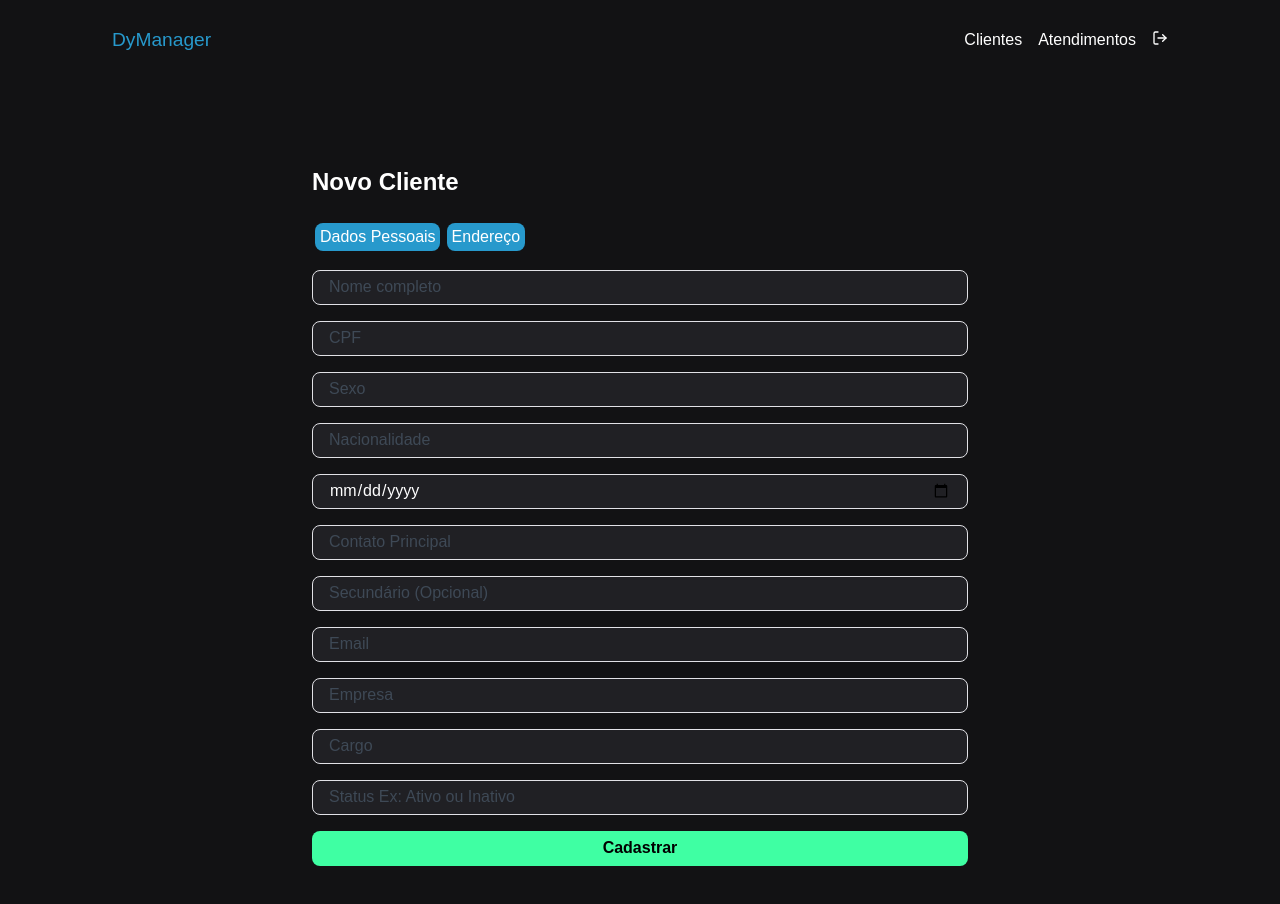
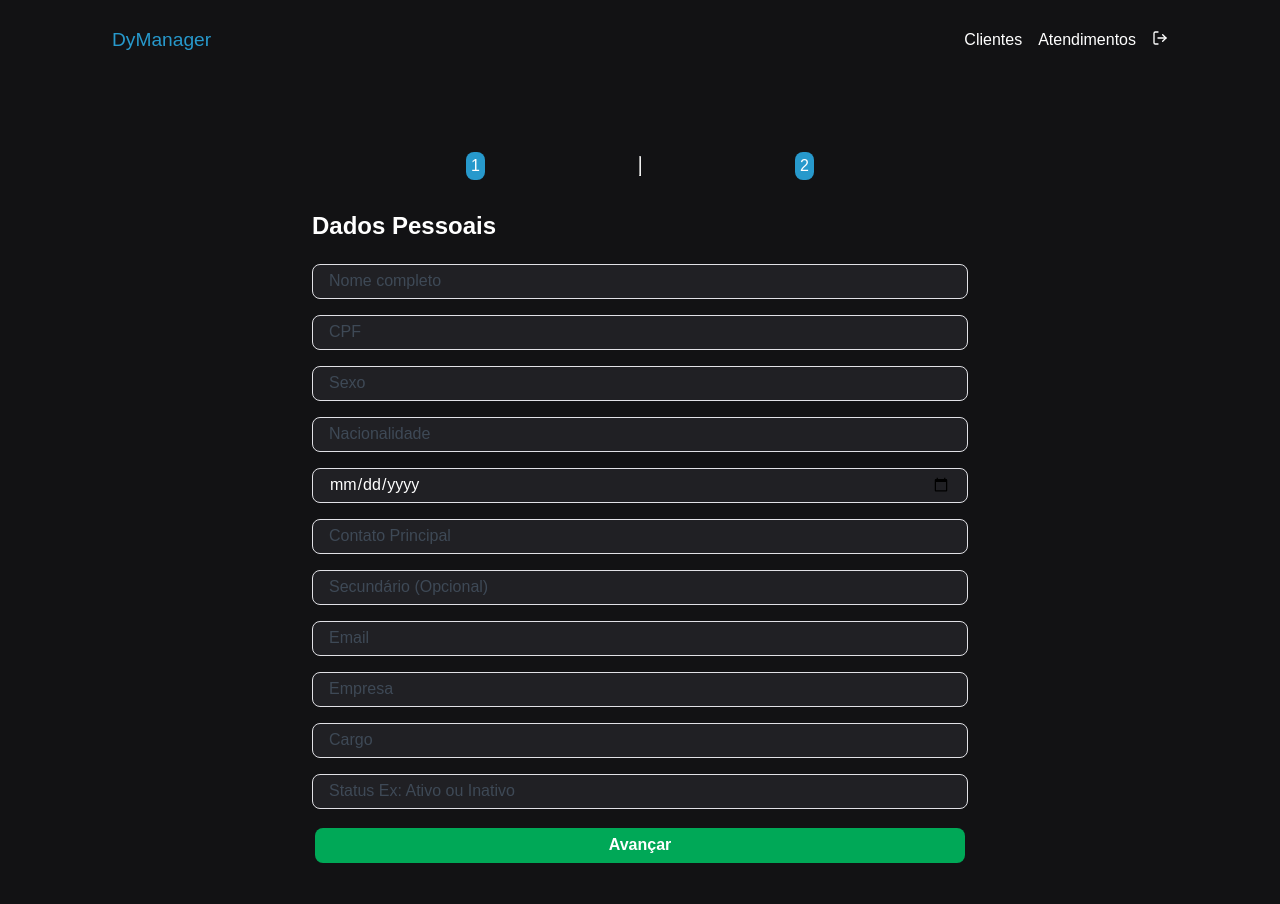
Before and after one commit to Ewbarbosa/dymanager-frontend, a Next.js app: page /client in a window 1280 px wide. Shown: the top 904 px of the page. Built offline with nearby package versions, Linux system fonts and the light colour scheme.

Commit message:
Alterações no form cadastro de cliente

```diff
--- a/src/contexts/AuthContext.tsx
+++ b/src/contexts/AuthContext.tsx
@@ -127,7 +127,7 @@ export function AuthProvider({ children }: AuthProviderProps) {
 
       //console.log(response.data);
     } catch (err) {
-      toast.error('Erro ao acessar. ' + err)
+      toast.error('Usuário/Senha inválido.')
       console.log('Erro ao acessar', err)
     }
   }
--- a/src/pages/client/index.tsx
+++ b/src/pages/client/index.tsx
@@ -6,12 +6,15 @@ import { Tab, Tabs, TabList, TabPanel } from 'react-tabs'
 import Head from 'next/head'
 import { Header } from '../../components/ui/Header'
 import { Input } from '../../components/ui/Input'
+import { Button } from '../../components/ui/Button'
 
 import { mask } from 'remask'
 
 import { setupAPIClient } from '../../services/api'
 
 export default function Client() {
+
+  const [loading, setLoading] = useState(false);
 
   const [name, setName] = useState('');
   const [cnpjcpf, setCnpjcpf] = useState('');
@@ -24,6 +27,15 @@ export default function Client() {
   const [company, setCompany] = useState('');
   const [office, setOffice] = useState('');
   const [status, setStatus] = useState('');
+
+  const [street, setStreet] = useState('');
+  const [zip_code, setZip_code] = useState('');
+  const [district, setDistrict] = useState('');
+  const [city, setCity] = useState('');
+  const [state, setState] = useState('');
+  const [client_id, setClient_id] = useState('');
+
+  const [tabIndex, setTabIndex] = useState(0);
 
   const maskEdit = e => {
     //console.log(mask('0000', ['99.99']))
@@ -38,17 +50,62 @@ export default function Client() {
     setTelephone2(mask(e.target.value, ['(99)99999-9999']))
   }
 
-  const maskBorn_in = e => {
-    setBorn_in(mask(e.target.value, ['99/99/9999']))
+  const changeTab = () => {
+    if (tabIndex === 0) {
+      setTabIndex(1)
+    }
+    else {
+      setTabIndex(0)
+    }
+  }
+
+  // funcao timeout, timer
+  function sleep(ms) {
+    return new Promise(resolve => setTimeout(resolve, ms));
   }
 
   async function handle(event: FormEvent) {
     event.preventDefault();
-
-    if (name === '') {
-      toast.warning(name);
+    if (street === '' || zip_code === '' || district === '' || city === '' || state === '') {
+      toast.warning('Preencha os campos.');
       return;
     }
+
+    setLoading(true);
+
+    try {
+      addClient();
+
+      toast.success('Salvo com sucesso!');
+
+      await sleep(3000);
+      // após salvar limpa os campos
+      setName('');
+      setCnpjcpf('');
+      setSex('');
+      setNationality('');
+      setBorn_in('');
+      setTelephone('');
+      setTelephone2('');
+      setEmail('');
+      setCompany('');
+      setOffice('');
+      setStatus('');
+
+      setStreet('');
+      setZip_code('');
+      setDistrict('');
+      setCity('');
+      setState('');
+      setTabIndex(0);
+      setLoading(false);
+
+    } catch (err) {
+      toast.warning('Erro ao salvar os dados: ' + err.message);
+    }
+  }
+
+  async function addClient() {
 
     const dateobj = new Date(born_in);
 
@@ -56,7 +113,7 @@ export default function Client() {
 
     const api = setupAPIClient();
 
-    await api.post('/client',
+    const response = await api.post('/client',
       {
         name: name,
         cnpjcpf: cnpjcpf,
@@ -71,21 +128,30 @@ export default function Client() {
         status: status
       })
 
-    // após salvar limpa os campos
-    setName('');
-    setCnpjcpf('');
-    setSex('');
-    setNationality('');
-    setBorn_in('');
-    setTelephone('');
-    setTelephone2('');
-    setEmail('');
-    setCompany('');
-    setOffice('');
-    setStatus('');
+    const { id } = response.data;
 
-    toast.success('Salvo com sucesso!')
+    await api.post('/client/address',
+      {
+        street: street,
+        zip_code: zip_code,
+        district: district,
+        city: city,
+        state: state,
+        client_id: id
+      })
   }
+
+  function nextTab(event: FormEvent) {
+    event.preventDefault();
+
+    if (name === '' || cnpjcpf === '' || telephone === '' || email === '') {
+      toast.warning('Preencha os campos.');
+      return;
+    }
+
+    changeTab();
+  }
+
   return (
     <>
       <Head>
@@ -96,23 +162,26 @@ export default function Client() {
         <Header />
 
         <main className={styles.container}>
-          <Tabs className={styles.tabs}>
-            <h1>Novo Cliente</h1>
+          <Tabs className={styles.tabs} selectedIndex={tabIndex}
+            onSelect={(index) => { setTabIndex(index) }}>
+
             <TabList className={styles.bloc}>
               <Tab className={styles.tab}>
                 <button>
-                  Dados Pessoais
+                  1
                 </button>
               </Tab>
+              <hr></hr>
               <Tab className={styles.tab}>
                 <button>
-                  Endereço
+                  2
                 </button>
               </Tab>
             </TabList>
 
             <TabPanel>
-              <form className={styles.form} onSubmit={handle}>
+              <h1>Dados Pessoais</h1>
+              <form className={styles.form} onSubmit={nextTab}>
                 <Input placeholder='Nome completo'
                   value={name}
                   onChange={(e) => setName(e.target.value)}
@@ -134,7 +203,6 @@ export default function Client() {
                   value={born_in}
                   onChange={(e) => setBorn_in(e.target.value)}
                   type="date"
-                //onKeyUp={masBorn_in}
                 />
                 <Input placeholder='Contato Principal'
                   value={telephone}
@@ -162,17 +230,54 @@ export default function Client() {
                   value={status}
                   onChange={(e) => setStatus(e.target.value)}
                 />
-
                 <button
                   className={styles.buttonAdd}
                   type='submit'
                 >
-                  Cadastrar
+                  Avançar
                 </button>
               </form>
             </TabPanel>
+
             <TabPanel>
-              <h1>Cadastro de endereço</h1>
+              <h1>Endereço</h1>
+              <form className={styles.form} onSubmit={handle}>
+                <Input placeholder='Rua/Avenida'
+                  value={street}
+                  onChange={(e) => setStreet(e.target.value)}
+                />
+                <Input placeholder='CEP'
+                  value={zip_code}
+                  onChange={(e) => setZip_code(e.target.value)}
+                />
+                <Input placeholder='Bairro'
+                  value={district}
+                  onChange={(e) => setDistrict(e.target.value)}
+                />
+                <Input placeholder='Cidade'
+                  value={city}
+                  onChange={(e) => setCity(e.target.value)}
+                />
+                <Input placeholder='Estado'
+                  value={state}
+                  onChange={(e) => setState(e.target.value)}
+                />
+
+                <button
+                  className={styles.buttonAdd}
+                  onClick={changeTab}
+                >
+                  Voltar
+                </button>
+
+                <Button
+                  className={styles.buttonAdd}
+                  type="submit"
+                  loading={loading}
+                >
+                  Salvar
+                </Button>
+              </form>
             </TabPanel>
           </Tabs>
         </main>
--- a/src/pages/client/styles.module.scss
+++ b/src/pages/client/styles.module.scss
@@ -38,28 +38,61 @@
   border-radius: 0.5rem;
   font-weight: 600;
   padding: 0.5rem;
+  margin: 0.2rem;
+  color: var(--white);
+
+  transition: filter 0.2s;
+
+  &[disabled] {
+    cursor: not-allowed;
+
+    svg {
+      animation: animate 2s infinite;
+    }
+  }
+
+  &:hover {
+    filter: brightness(1.25);
+  }
+}
+
+@keyframes animate {
+  from {
+    transform: rotate(0deg);
+  }
+
+  to {
+    transform: rotate(360deg);
+  }
 }
 
 .bloc{
   display: flex;
+  align-items: center;
+
+  hr{
+    height: 20px;
+    width: 1px;
+  }
 }
 
 .tab{
   list-style: none;
+  margin: 0.3rem auto;
 
   button{
     background-color: var(--blue);
     border-radius: 0.5rem;
     padding: 0.3rem;
     border: none;
-    margin: 0.2rem ;
+    margin: 0.2rem;
     justify-content: center;
     align-items: center;
     color: var(--white);
-    transition: background-color 0.7s;
+    //transition: background-color 0.7s;
 
-    &:hover{
-      background-color: var(--dark-blue);
-    }
+    //&:hover{
+    //  background-color: var(--dark-blue);
+    //}
   }
 }
--- a/src/services/api.ts
+++ b/src/services/api.ts
@@ -36,5 +36,4 @@ export function setupAPIClient(ctx = undefined){
   })
 
   return api;
-
 }
--- a/styles/globals.scss
+++ b/styles/globals.scss
@@ -22,7 +22,7 @@
   --blue: #2799cc;
   --dark-blue: #3e4956;
   --red: #ff3f4b;
-  --green: #3fffa3;
+  --green: #00a857;
 }
 
 // todo button ao passar o mouse terá a mãozinha
```
Also changed, not shown: src/components/ui/Button/styles.module.scss (+10 -8 lines).
